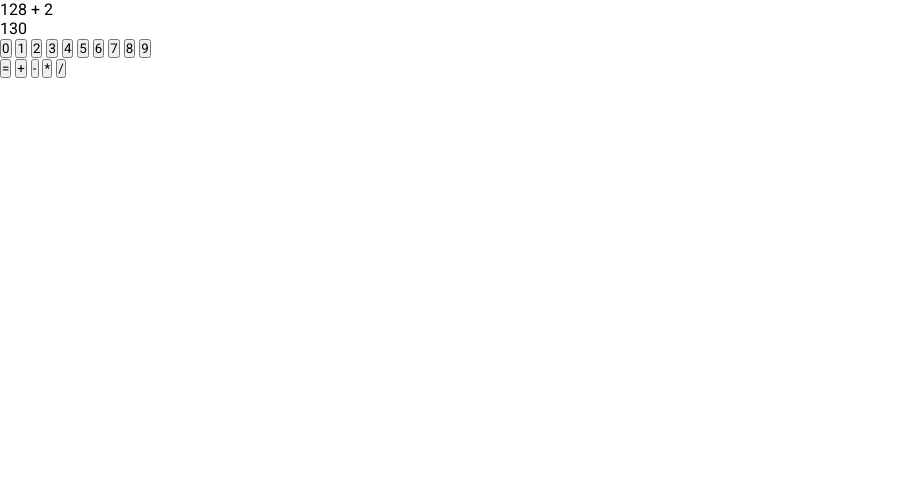
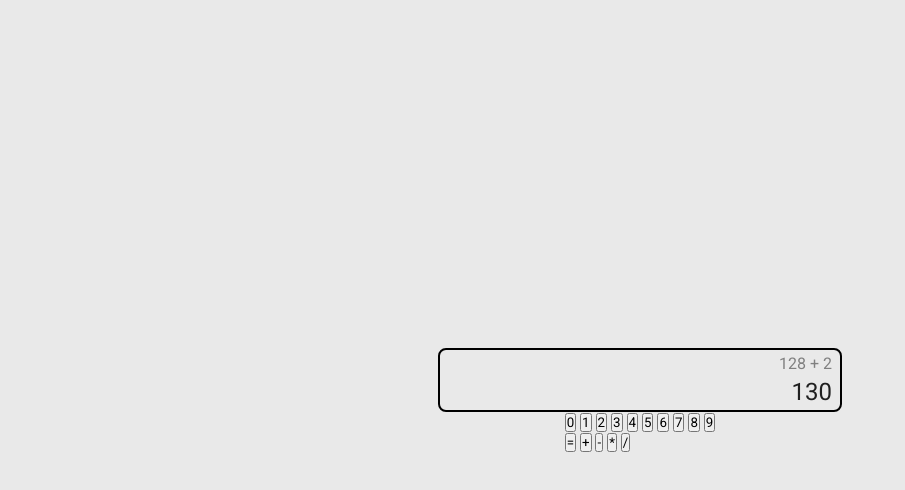
Before and after one commit to Pavlovic-Stefan/odin-calculator, a plain HTML site: page index.html in a window 1280 px wide. Shown: the whole page, without its empty margins (0-905 px from the left). Drawn offline with Linux system fonts and the light colour scheme.

Commit message:
Style calculator display, hide overflow

```diff
--- a/css/styles.css
+++ b/css/styles.css
@@ -3,3 +3,43 @@
     padding: 0;
     font-family: 'Roboto', sans-serif;
 }
+
+body {
+    background-color: rgb(233, 233, 233);
+}
+
+body > div {
+    display: flex;
+    flex-direction: column;
+    align-items: center;
+    justify-content: center;
+    height: 100vh;
+}
+
+.screen {
+    border: 2px solid black;
+    width: 400px;
+    height: 60px;
+    display: flex;
+    flex-direction: column;
+    justify-content: space-evenly;
+    align-items: flex-end;
+    white-space: nowrap;
+    overflow: hidden;
+    text-overflow: ellipsis;
+    border-radius: 8px;
+}
+
+.screen > div {
+    margin-right: 8px;
+}
+
+.past {
+    color:rgb(128, 128, 128);
+    font-size: 16px;
+}
+
+.result {
+    color: rgb(32, 32, 32);
+    font-size: 24px;
+}
```
